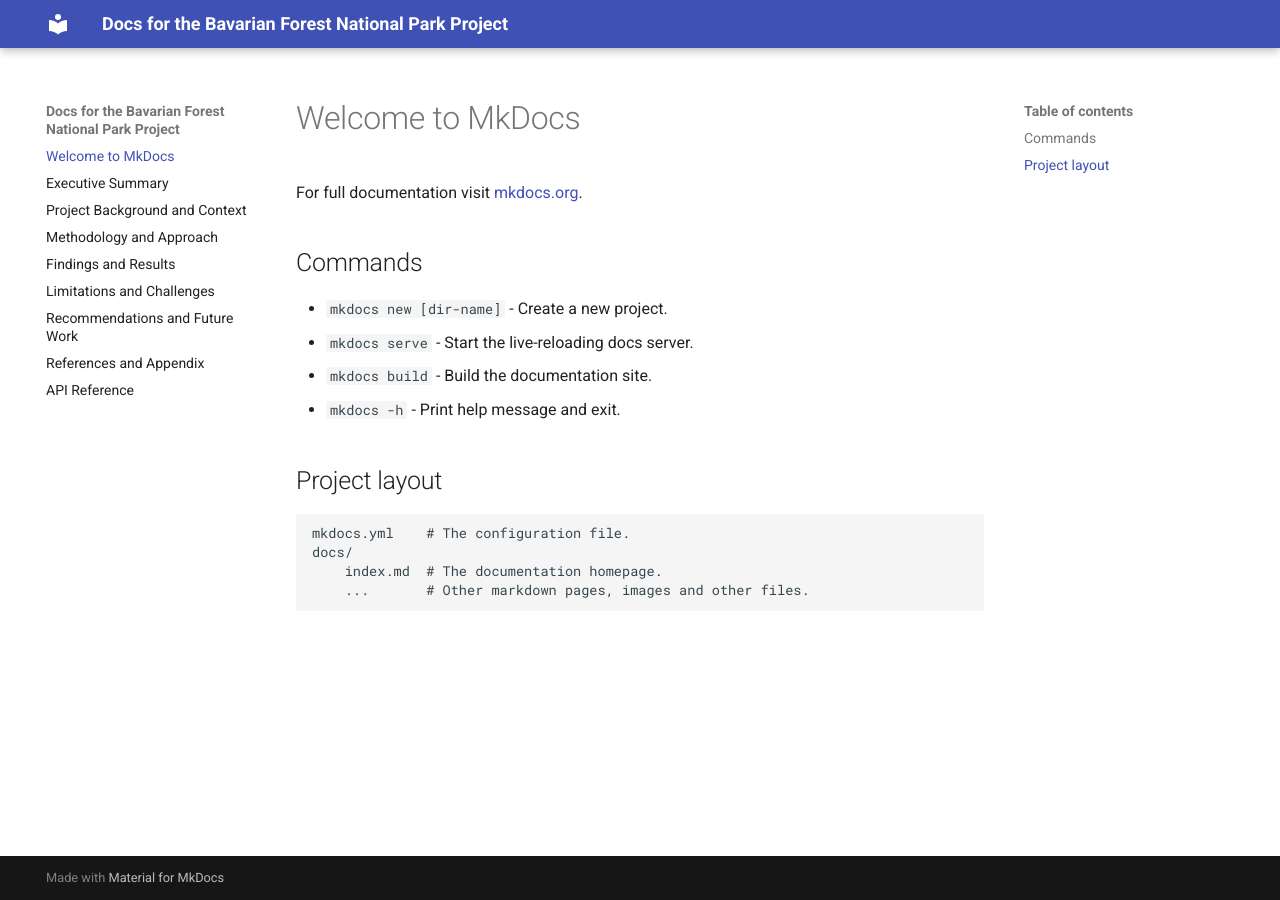
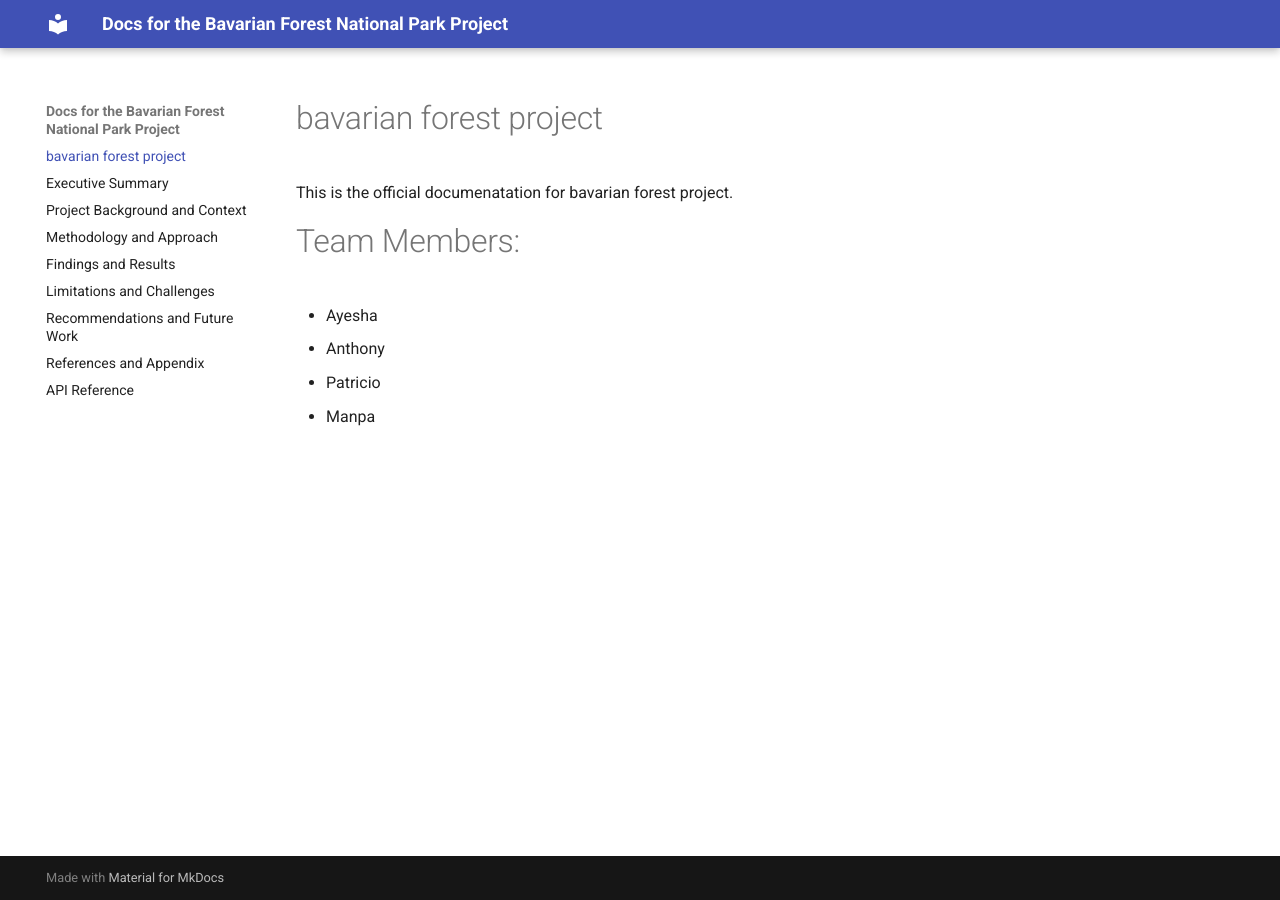
Before and after one commit to m-mango/bavarian-forest-visitor-monitoring-dssgx-24, an MkDocs documentation site: the page built from docs/index.md, in a window 1280 px wide. Built offline with MkDocs 1.6.1 and Material for MkDocs 9.7.7, drawn with Linux system fonts in a browser that asks for light colours.

Commit message:
add the overview of the project

```diff
--- a/docs/index.md
+++ b/docs/index.md
@@ -1,17 +1,9 @@
-# Welcome to MkDocs
+# bavarian forest project
 
-For full documentation visit [mkdocs.org](https://www.mkdocs.org).
+This is the official documenatation for bavarian forest project.
 
-## Commands
-
-* `mkdocs new [dir-name]` - Create a new project.
-* `mkdocs serve` - Start the live-reloading docs server.
-* `mkdocs build` - Build the documentation site.
-* `mkdocs -h` - Print help message and exit.
-
-## Project layout
-
-    mkdocs.yml    # The configuration file.
-    docs/
-        index.md  # The documentation homepage.
-        ...       # Other markdown pages, images and other files.
+# Team Members:
+- Ayesha
+- Anthony
+- Patricio
+- Manpa
```
